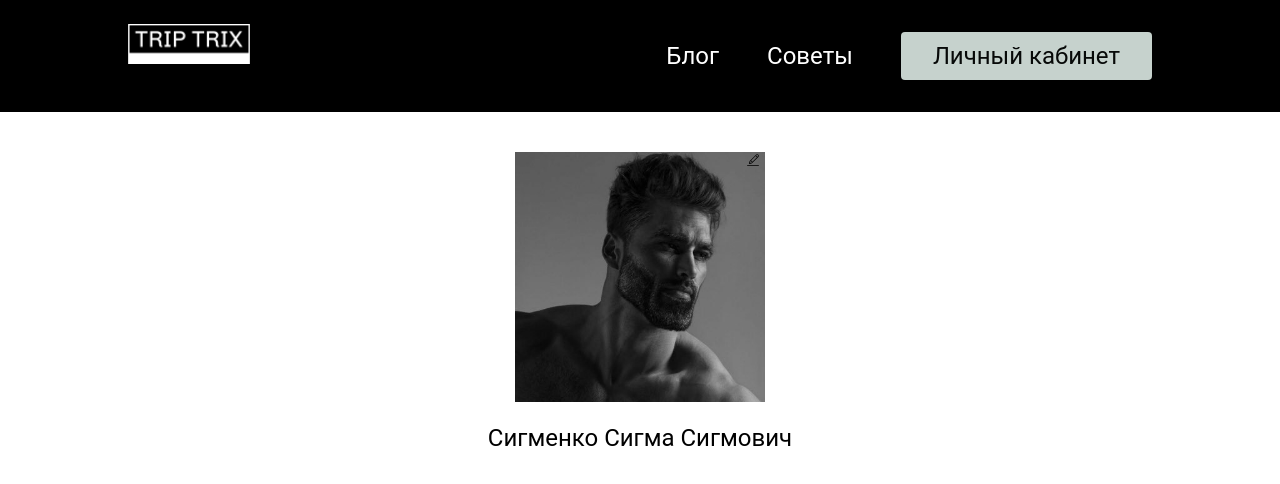
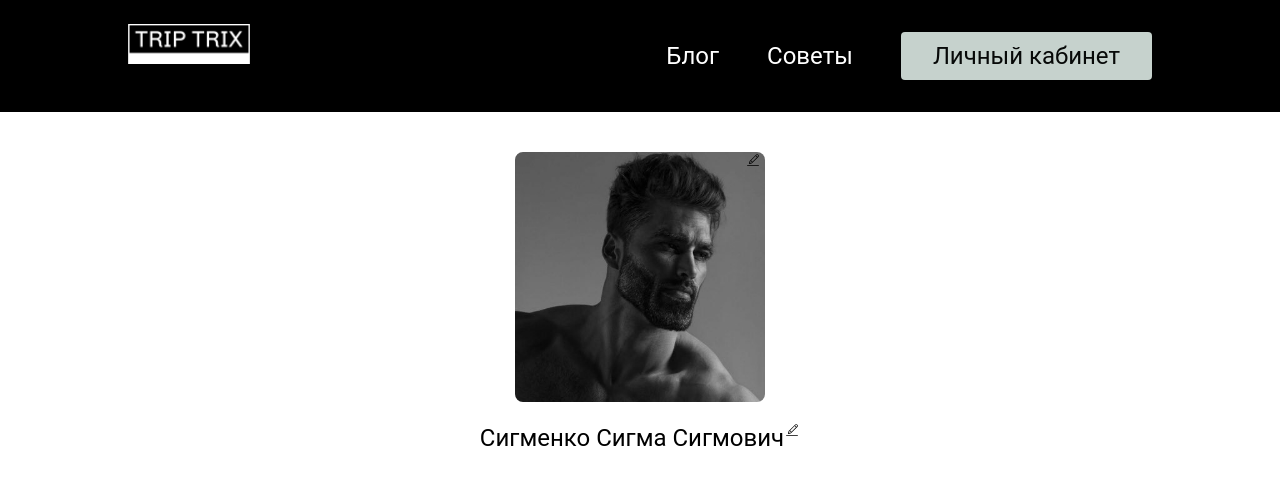
Before and after one commit to makkenzo/trip-trix, a React (Vite) app in the folder client/: page /profile in a window 1280 px wide. Shown: the top 484 px of the page. Built offline with nearby package versions, Linux system fonts and the light colour scheme; sample sign-in values are in the browser's storage.

Commit message:
Update ProfilePage.jsx

```diff
--- a/client/src/pages/ProfilePage.jsx
+++ b/client/src/pages/ProfilePage.jsx
@@ -27,16 +27,21 @@ const ProfilePage = () => {
             <div className='container mx-auto flex  flex-col items-center mt-10 '>
                 <ul className='flex - flex-col items-center space-y-5'>
                     <li className='flex'>
-                        <img src={defa} className='w-[250px] h-[250px]' alt="image" srcset=""/>
+                        <img src={defa} className='rounded-lg w-[250px] h-[250px]' alt="image" srcset=""/>
                         <a href="#" className='absolute ml-[230px]'>
                             <CiEdit />
                         </a>
 
                     </li>
-                    <li>
+                    <li className='flex'>
                         <h1 className='text-2xl  '>Сигменко Сигма Сигмович</h1>
+                        <a href="#" >
+                            <CiEdit />
+                        </a>
                     </li>
                 </ul>
+
+
             </div>
 
 
```
